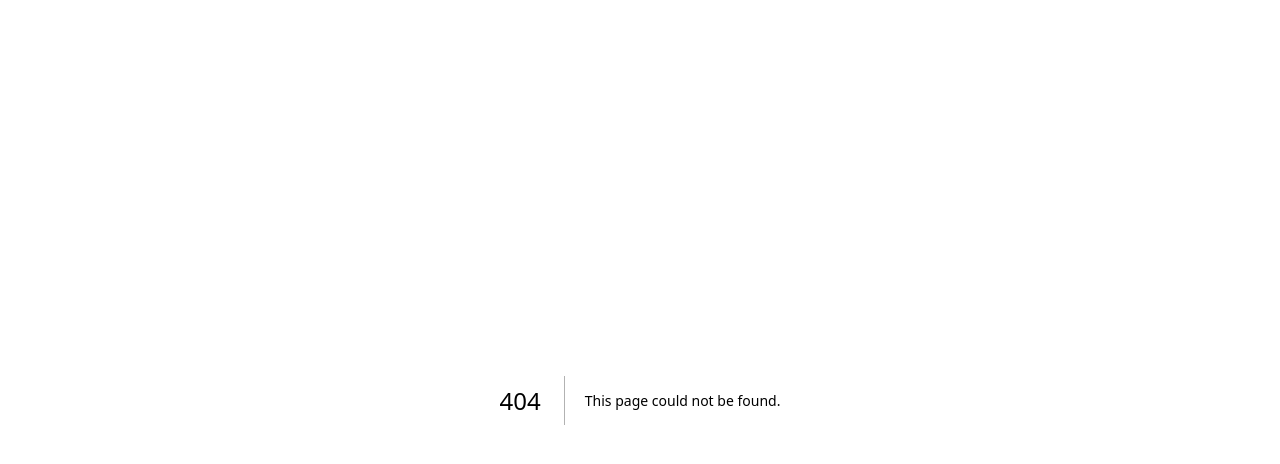
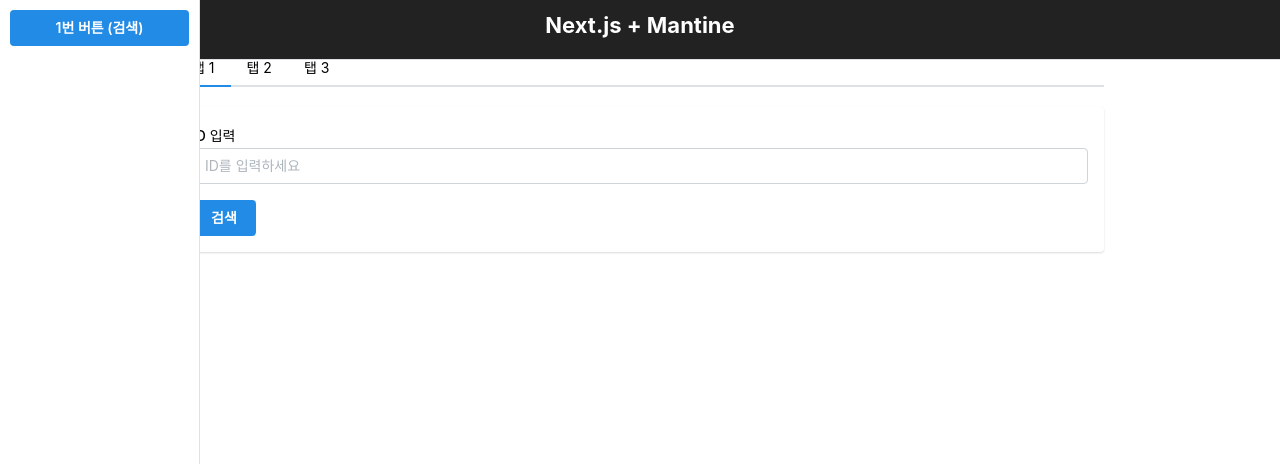
Before and after one commit to haddongik/verifier, a Next.js app: page /search in a window 1280 px wide. Before the commit this address had no page. Shown: the top 464 px of the page. Built offline with nearby package versions, Linux system fonts and the light colour scheme.

Commit message:
초기 세팅

```diff
--- /dev/null
+++ b/src/app/api/search/route.ts
@@ -0,0 +1,18 @@
+import { NextResponse } from "next/server";
+
+export async function GET(request: Request) {
+  const { searchParams } = new URL(request.url);
+  const id = searchParams.get("id");
+
+  if (!id) {
+    return NextResponse.json({ error: "ID가 필요합니다" }, { status: 400 });
+  }
+
+  try {
+    const response = await fetch(`http://특정_IP/search?id=${id}`);
+    const data = await response.json();
+    return NextResponse.json(data);
+  } catch (error) {
+    return NextResponse.json({ error: "데이터 가져오기 실패" }, { status: 500 });
+  }
+}
--- a/src/app/layout.tsx
+++ b/src/app/layout.tsx
@@ -1,31 +1,18 @@
-import type { Metadata } from "next";
-import { Geist, Geist_Mono } from "next/font/google";
-import "./globals.css";
+import "@mantine/core/styles.css"; // ✅ Mantine 글로벌 스타일
+import { MantineProvider, createTheme } from "@mantine/core";
+import ClientLayout from "@/components/ClientLayout"; // ✅ 클라이언트에서 실행
 
-const geistSans = Geist({
-  variable: "--font-geist-sans",
-  subsets: ["latin"],
+const theme = createTheme({
+  primaryColor: "blue",
 });
 
-const geistMono = Geist_Mono({
-  variable: "--font-geist-mono",
-  subsets: ["latin"],
-});
-
-export const metadata: Metadata = {
-  title: "Create Next App",
-  description: "Generated by create next app",
-};
-
-export default function RootLayout({
-  children,
-}: Readonly<{
-  children: React.ReactNode;
-}>) {
+export default function RootLayout({ children }: { children: React.ReactNode }) {
   return (
     <html lang="en">
-      <body className={`${geistSans.variable} ${geistMono.variable}`}>
-        {children}
+      <body>
+        <MantineProvider theme={theme}>
+          <ClientLayout>{children}</ClientLayout> {/* ✅ 클라이언트 레이아웃 감싸기 */}
+        </MantineProvider>
       </body>
     </html>
   );
--- /dev/null
+++ b/src/app/search/page.tsx
@@ -0,0 +1,53 @@
+"use client";
+import { useState } from "react";
+import { Tabs, TextInput, Button, Container, Paper, Title } from "@mantine/core";
+
+export default function SearchPage() {
+  const [id, setId] = useState("");
+  const [data, setData] = useState(null);
+
+  const fetchData = async () => {
+    try {
+      const response = await fetch(`/api/search?id=${id}`);
+      const result = await response.json();
+      setData(result);
+    } catch (error) {
+      console.error("데이터 가져오기 실패:", error);
+    }
+  };
+
+  return (
+    <Container>
+      <Title order={2}>검색 페이지</Title>
+
+      <Tabs defaultValue="tab1">
+        <Tabs.List>
+          <Tabs.Tab value="tab1">탭 1</Tabs.Tab>
+          <Tabs.Tab value="tab2">탭 2</Tabs.Tab>
+          <Tabs.Tab value="tab3">탭 3</Tabs.Tab>
+        </Tabs.List>
+
+        <Tabs.Panel value="tab1">
+          <Paper shadow="xs" p="md" mt="lg">
+            <TextInput
+              label="ID 입력"
+              value={id}
+              onChange={(e) => setId(e.target.value)}
+              placeholder="ID를 입력하세요"
+            />
+            <Button onClick={fetchData} mt="md">
+              검색
+            </Button>
+          </Paper>
+        </Tabs.Panel>
+      </Tabs>
+
+      {data && (
+        <Paper shadow="xs" p="md" mt="lg">
+          <Title order={3}>검색 결과:</Title>
+          <pre>{JSON.stringify(data, null, 2)}</pre>
+        </Paper>
+      )}
+    </Container>
+  );
+}
--- /dev/null
+++ b/src/components/ClientLayout.tsx
@@ -0,0 +1,22 @@
+"use client"; // ✅ 클라이언트 컴포넌트로 설정
+
+import { AppShell } from "@mantine/core";
+import TopBar from "@/components/TopBar";
+import NavigationBar from "@/components/NavigationBar";
+
+export default function ClientLayout({ children }: { children: React.ReactNode }) {
+  return (
+    <AppShell padding="md">
+      {/* ✅ 새로운 Mantine v7 방식 적용 */}
+      <AppShell.Header>
+        <TopBar />
+      </AppShell.Header>
+
+      <AppShell.Navbar>
+        <NavigationBar />
+      </AppShell.Navbar>
+
+      <AppShell.Main>{children}</AppShell.Main>
+    </AppShell>
+  );
+}
--- /dev/null
+++ b/src/components/NavigationBar.tsx
@@ -0,0 +1,16 @@
+"use client"; // ✅ Next.js App Router에서 클라이언트 컴포넌트로 설정
+
+import { AppShell, Button, Stack } from "@mantine/core";
+import { useRouter } from "next/navigation";
+
+export default function NavigationBar() {
+  const router = useRouter();
+
+  return (
+    <AppShell.Navbar w={{ base: 200 }} p="xs">
+      <Stack>
+        <Button onClick={() => router.push("/search")}>1번 버튼 (검색)</Button>
+      </Stack>
+    </AppShell.Navbar>
+  );
+}
--- /dev/null
+++ b/src/components/TopBar.tsx
@@ -0,0 +1,13 @@
+"use client"; // ✅ Next.js App Router에서 클라이언트 컴포넌트로 설정
+
+import { AppShell, Title, Center } from "@mantine/core";
+
+export default function TopBar() {
+  return (
+    <AppShell.Header h={60} p="xs" style={{ backgroundColor: "#222", color: "white" }}>
+      <Center>
+        <Title order={3} c="white">Next.js + Mantine</Title>
+      </Center>
+    </AppShell.Header>
+  );
+}
```
Also changed, not shown: package.json (+6 -4 lines), src/app/page.tsx (+6 -90 lines), 2 other files (tests, documents, lock files or other folders).
